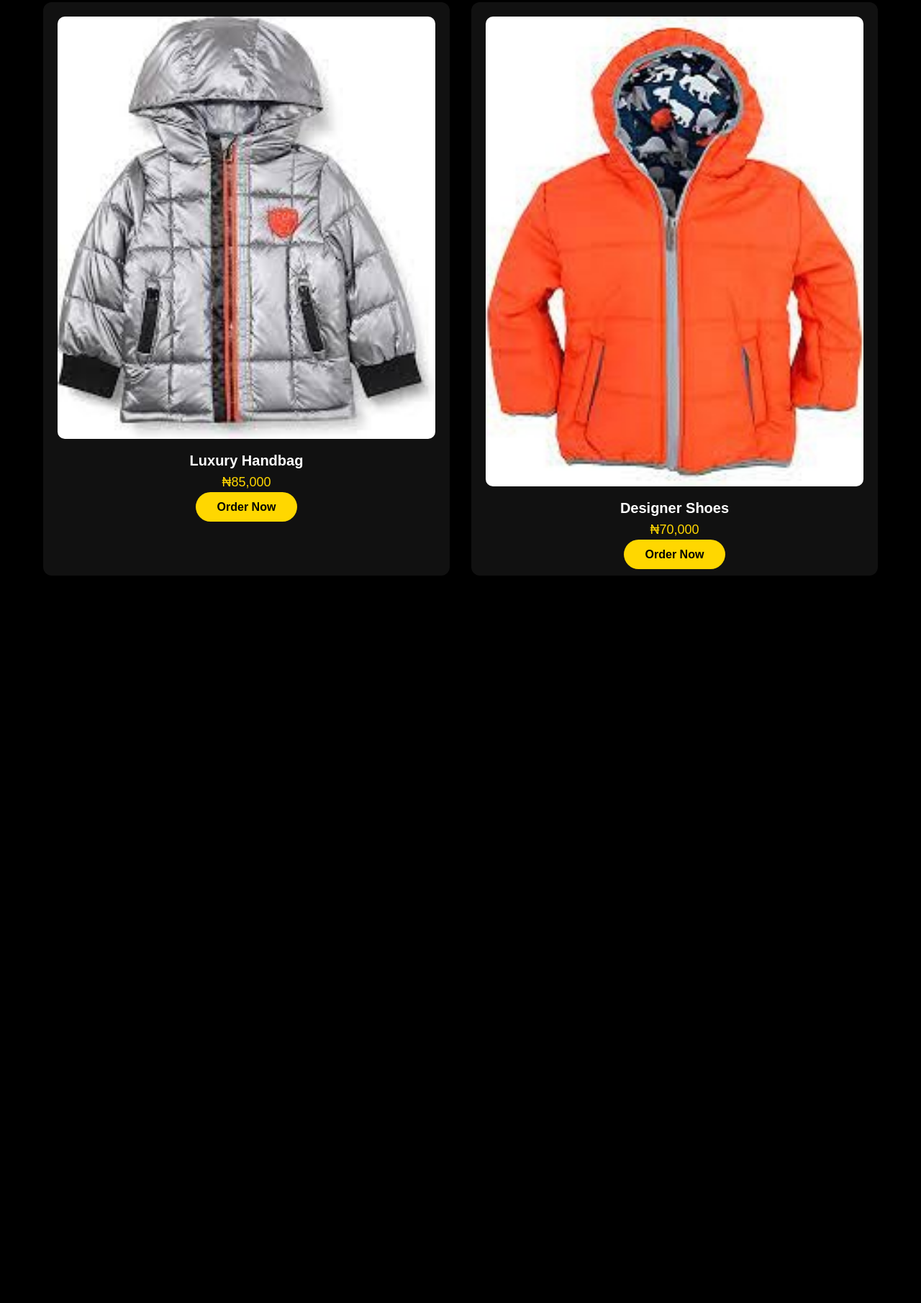
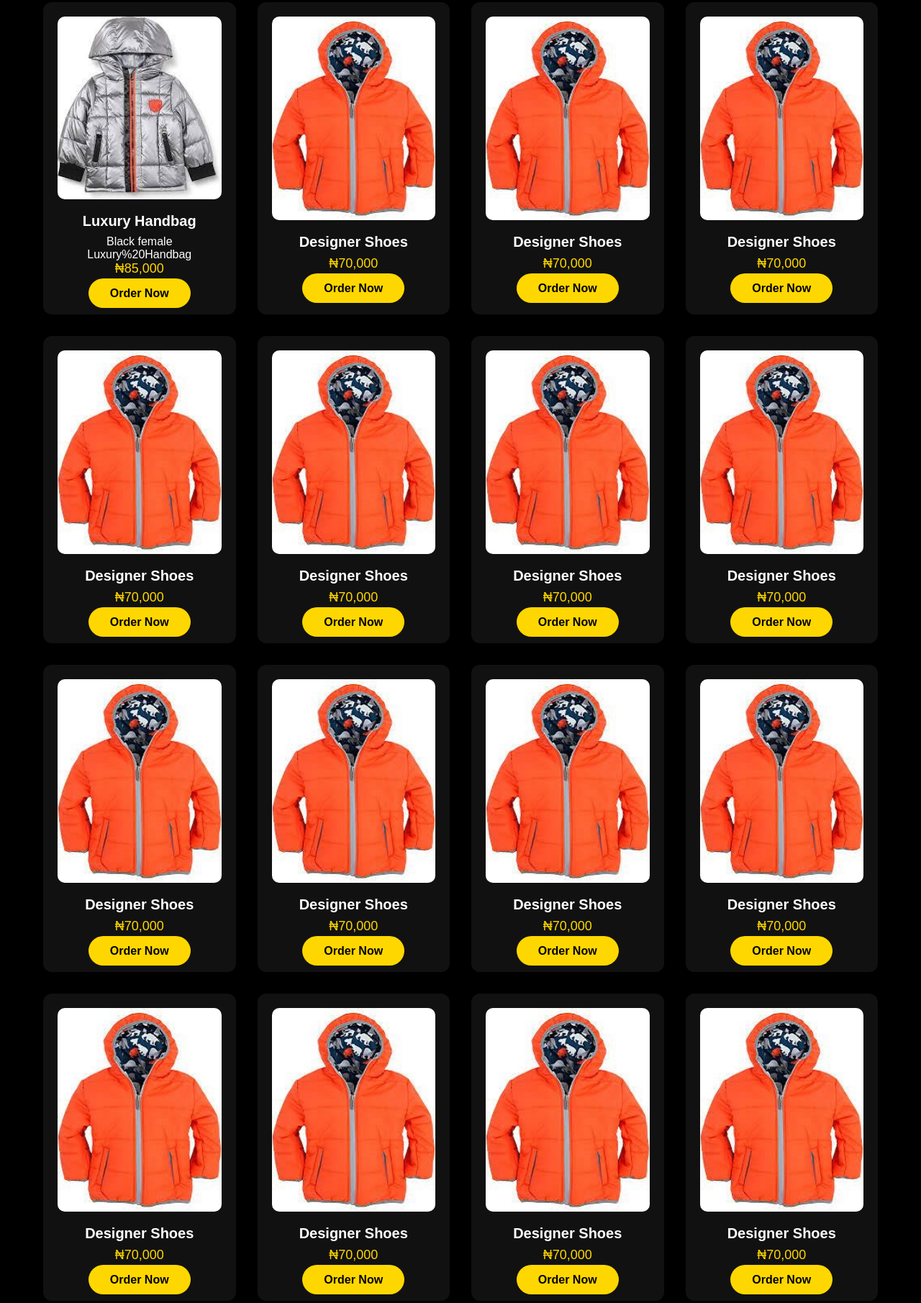
Before and after one commit to Ahmerdk/maris-luxe-website, a plain HTML site: page shop.html in a window 1280 px wide. Shown: the part 359-2170 px from the top of the page at 72% size. Before the commit the page ends 1239 px from the top, so only its background shows below. Drawn offline with Linux system fonts and the light colour scheme.

Commit message:
Add files via upload

```diff
--- a/shop.html
+++ b/shop.html
@@ -7,7 +7,6 @@
 </head>
 <body>
 
-  <!-- Header -->
   <header class="header">
     <div class="logo">
       <img src="images/logo.png" alt="Maris Luxe">
@@ -19,7 +18,6 @@
     </nav>
   </header>
 
-  <!-- Shop Section -->
   <section class="shop">
     <h2>Our Collection</h2>
 
@@ -28,10 +26,119 @@
       <div class="product">
         <img src="images/product1.jpg" alt="Luxury Bag">
         <h3>Luxury Handbag</h3>
+        <p class="Description">Black female Luxury%20Handbag</p>
         <p class="price">₦85,000</p>
-      <a href="order.html?product=Luxury%20Handbag" class="btn">Order Now</a>
+        <a href="order.html?product=Luxury Handbag" class="btn">Order Now</a>
       </div>
 
+      <div class="product">
+        <img src="images/product2.jpg" alt="Luxury Shoes">
+        <h3>Designer Shoes</h3>
+        <p class="price">₦70,000</p>
+        <a href="order.html?product=Designer%20Shoes" class="btn">Order Now</a>
+      </div>
+      <div class="product">
+        <img src="images/product2.jpg" alt="Luxury Shoes">
+        <h3>Designer Shoes</h3>
+        <p class="price">₦70,000</p>
+        <a href="order.html?product=Designer%20Shoes" class="btn">Order Now</a>
+      </div>
+      <div class="product">
+        <img src="images/product2.jpg" alt="Luxury Shoes">
+        <h3>Designer Shoes</h3>
+        <p class="price">₦70,000</p>
+        <a href="order.html?product=Designer%20Shoes" class="btn">Order Now</a>
+      </div>
+      <div class="product">
+        <img src="images/product2.jpg" alt="Luxury Shoes">
+        <h3>Designer Shoes</h3>
+        <p class="price">₦70,000</p>
+        <a href="order.html?product=Designer%20Shoes" class="btn">Order Now</a>
+      </div>
+      <div class="product">
+        <img src="images/product2.jpg" alt="Luxury Shoes">
+        <h3>Designer Shoes</h3>
+        <p class="price">₦70,000</p>
+        <a href="order.html?product=Designer%20Shoes" class="btn">Order Now</a>
+      </div>
+      <div class="product">
+        <img src="images/product2.jpg" alt="Luxury Shoes">
+        <h3>Designer Shoes</h3>
+        <p class="price">₦70,000</p>
+        <a href="order.html?product=Designer%20Shoes" class="btn">Order Now</a>
+      </div>
+      <div class="product">
+        <img src="images/product2.jpg" alt="Luxury Shoes">
+        <h3>Designer Shoes</h3>
+        <p class="price">₦70,000</p>
+        <a href="order.html?product=Designer%20Shoes" class="btn">Order Now</a>
+      </div>
+      <div class="product">
+        <img src="images/product2.jpg" alt="Luxury Shoes">
+        <h3>Designer Shoes</h3>
+        <p class="price">₦70,000</p>
+        <a href="order.html?product=Designer%20Shoes" class="btn">Order Now</a>
+      </div>
+      <div class="product">
+        <img src="images/product2.jpg" alt="Luxury Shoes">
+        <h3>Designer Shoes</h3>
+        <p class="price">₦70,000</p>
+        <a href="order.html?product=Designer%20Shoes" class="btn">Order Now</a>
+      </div>
+      <div class="product">
+        <img src="images/product2.jpg" alt="Luxury Shoes">
+        <h3>Designer Shoes</h3>
+        <p class="price">₦70,000</p>
+        <a href="order.html?product=Designer%20Shoes" class="btn">Order Now</a>
+      </div>
+      <div class="product">
+        <img src="images/product2.jpg" alt="Luxury Shoes">
+        <h3>Designer Shoes</h3>
+        <p class="price">₦70,000</p>
+        <a href="order.html?product=Designer%20Shoes" class="btn">Order Now</a>
+      </div>
+      <div class="product">
+        <img src="images/product2.jpg" alt="Luxury Shoes">
+        <h3>Designer Shoes</h3>
+        <p class="price">₦70,000</p>
+        <a href="order.html?product=Designer%20Shoes" class="btn">Order Now</a>
+      </div>
+      <div class="product">
+        <img src="images/product2.jpg" alt="Luxury Shoes">
+        <h3>Designer Shoes</h3>
+        <p class="price">₦70,000</p>
+        <a href="order.html?product=Designer%20Shoes" class="btn">Order Now</a>
+      </div>
+      <div class="product">
+        <img src="images/product2.jpg" alt="Luxury Shoes">
+        <h3>Designer Shoes</h3>
+        <p class="price">₦70,000</p>
+        <a href="order.html?product=Designer%20Shoes" class="btn">Order Now</a>
+      </div>
+      <div class="product">
+        <img src="images/product2.jpg" alt="Luxury Shoes">
+        <h3>Designer Shoes</h3>
+        <p class="price">₦70,000</p>
+        <a href="order.html?product=Designer%20Shoes" class="btn">Order Now</a>
+      </div>
+      <div class="product">
+        <img src="images/product2.jpg" alt="Luxury Shoes">
+        <h3>Designer Shoes</h3>
+        <p class="price">₦70,000</p>
+        <a href="order.html?product=Designer%20Shoes" class="btn">Order Now</a>
+      </div>
+      <div class="product">
+        <img src="images/product2.jpg" alt="Luxury Shoes">
+        <h3>Designer Shoes</h3>
+        <p class="price">₦70,000</p>
+        <a href="order.html?product=Designer%20Shoes" class="btn">Order Now</a>
+      </div>
+      <div class="product">
+        <img src="images/product2.jpg" alt="Luxury Shoes">
+        <h3>Designer Shoes</h3>
+        <p class="price">₦70,000</p>
+        <a href="order.html?product=Designer%20Shoes" class="btn">Order Now</a>
+      </div>
       <div class="product">
         <img src="images/product2.jpg" alt="Luxury Shoes">
         <h3>Designer Shoes</h3>
```
